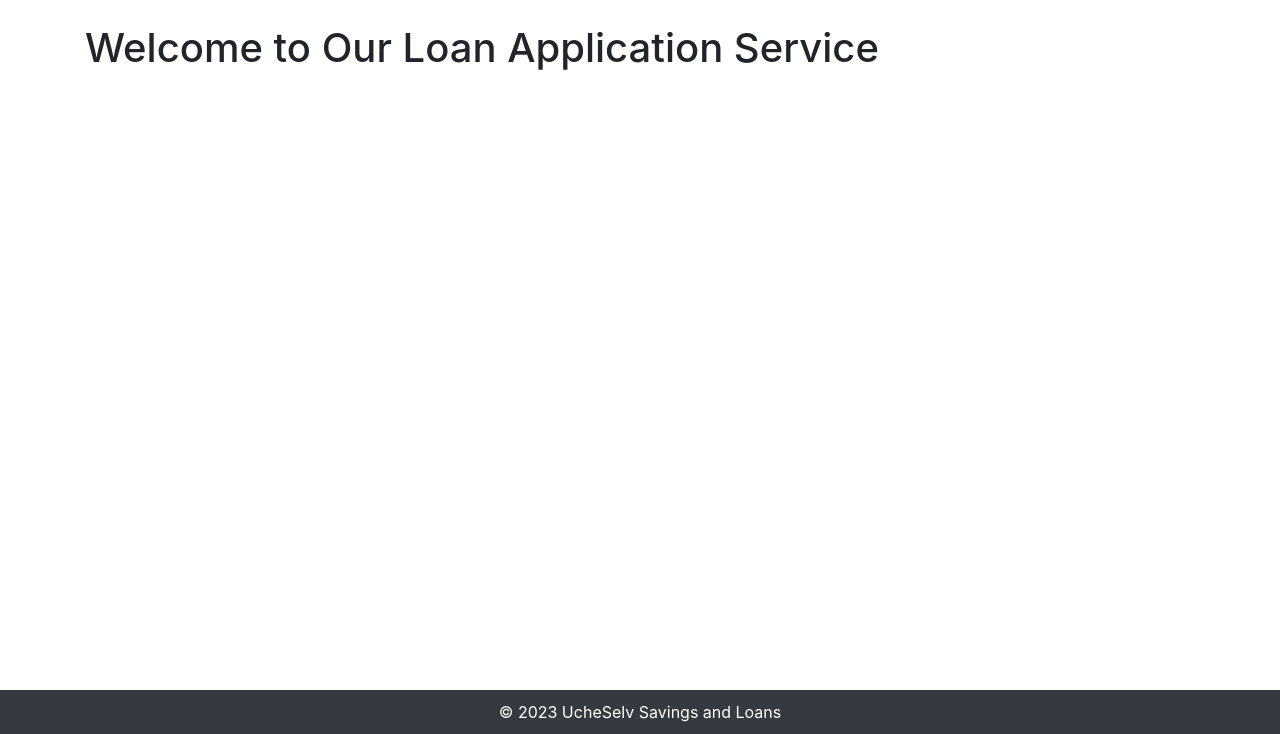
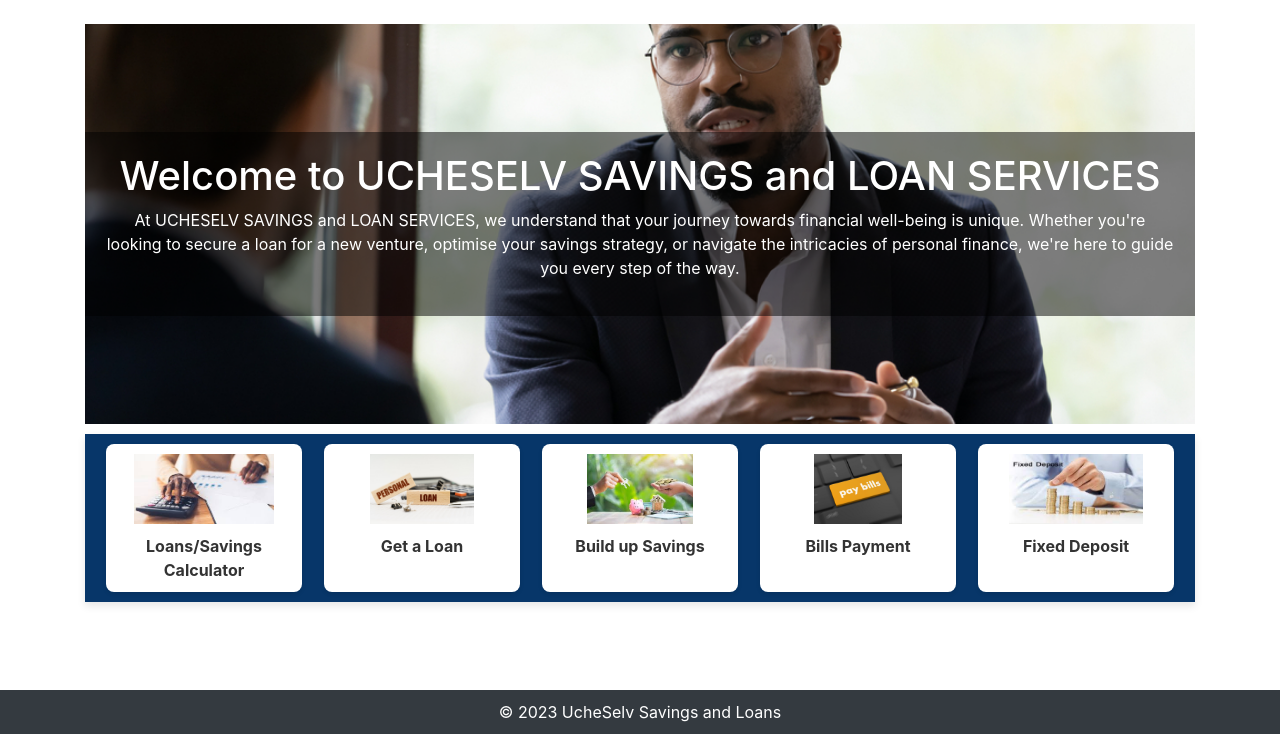
Before and after one commit to uchechukwuekemezie/ucheselv, a Flask app: page / in a window 1280 px wide. Shown: the part 66-800 px from the top of the page. Run offline with Flask 3, Linux system fonts and the light colour scheme; some libraries are stand-ins or nearby versions.

Commit message:
added service section to the home page

```diff
--- a/static/css/styles.css
+++ b/static/css/styles.css
@@ -76,3 +76,54 @@ body {
     display: block;
     margin-bottom: 5px;
 }
+
+/* index */
+
+.cover-photo {
+    background-size: cover;
+    background-position: center;
+    height: 400px; /* Adjust the height as needed */
+    display: flex;
+    align-items: center;
+    justify-content: center;
+    text-align: center;
+    color: white; /* Adjust text color for visibility */
+}
+
+.cover-content {
+    background-color: rgba(0, 0, 0, 0.5); /* Semi-transparent background for readability */
+    padding: 20px;
+}
+
+/* Services section */
+
+.services-section {
+    display: flex;
+    justify-content: space-around;
+    background-color: #073669; /* Fine blue background */
+    padding: 10px;
+    box-shadow: 0 4px 8px rgba(0, 0, 0, 0.1);
+    margin-top: 10px;
+}
+
+.service-item {
+    text-align: center;
+    background-color: white;
+    padding: 10px;
+    border-radius: 8px;
+    box-shadow: 0 2px 4px rgba(0, 0, 0, 0.1);
+    width: 18%;
+}
+
+.service-item img {
+    max-width: 150px;
+    max-height: 70px;
+    margin-bottom: 10px;
+}
+
+.service-item a {
+    display: block;
+    color: #333; /* Text color */
+    text-decoration: none;
+    font-weight: bold;
+}
--- a/templates/calculator.html
+++ b/templates/calculator.html
@@ -1,5 +1,7 @@
 {% extends 'base.html' %}
 {% block content %}
+<div class="calculator-container">
+    <div class="calculator-section">
         <h1>Calculators</h1>
 
         <!-- Options for Calculators -->
@@ -52,7 +54,9 @@
 
     <p id="futureValue">Future Value: </p>
 </div>
-
+<div class="cover-photo-section">
+    <img src="/static/images/calculate.jpeg" alt="Cover" class="cover-photo">
+</div>
 <script>
 // Function to Show the Selected Calculator
 function showCalculator() {
--- a/templates/index.html
+++ b/templates/index.html
@@ -4,5 +4,34 @@
 {% block title %}Home Page{% endblock %}
 
 {% block content %}
-    <h1>Welcome to Our Loan Application Service</h1>
+<div class="cover-photo" style="background-image: url('/static/images/FINANCIAL.jpg1.jpg');">
+    <div class="cover-content">
+        <h1>Welcome to UCHESELV SAVINGS and LOAN SERVICES</h1>
+        <p>At UCHESELV SAVINGS and LOAN SERVICES, we understand that your journey towards financial well-being is unique. Whether you're looking to secure a loan for a new venture, optimise your savings strategy, or navigate the intricacies of personal finance, we're here to guide you every step of the way.</p>
+    </div>
+</div>
+
+<div class="services-section">
+    <div class="service-item">
+        <img src="/static/images/calculate.jpeg" alt="Calculator">
+        <a href="{{ url_for('main.calculator') }}">Loans/Savings Calculator</a>
+    </div>
+    <div class="service-item">
+        <img src="/static/images/FINANCIAL.2.jpg6.jpg" alt="Loan">
+        <a href="{{ url_for('main.loans') }}">Get a Loan</a>
+    </div>
+    <div class="service-item">
+        <img src="/static/images/saves.jpeg" alt="Savings">
+        <a href="{{ url_for('main.savings') }}">Build up Savings</a>
+    </div>
+    <div class="service-item">
+        <img src="/static/images/bills.webp" alt="Bills">
+        <a href="{{ url_for('main.bills_payment') }}">Bills Payment</a>
+    </div>
+    <div class="service-item">
+        <img src="/static/images/deposit.jpeg" alt="Deposit">
+        <a href="{{ url_for('main.fixed_deposit') }}">Fixed Deposit</a>
+    </div>
+</div>
+
 {% endblock %}
```
Also changed, not shown: static/images/FINANCIAL.2.jpg (added), static/images/FINANCIAL.2.jpg4.jpg (added), static/images/FINANCIAL.2.jpg5.jpg (added), static/images/FINANCIAL.2.jpg6.jpg (added), static/images/FINANCIAL.2.jpg7.jpg (added), static/images/FINANCIAL.jpg1.jpg (added), static/images/FINANCIAL.jpg3.jpg (added), static/images/bills.webp (added), static/images/calculate.jpeg (added), static/images/deposit.jpeg (added), static/images/saves.jpeg (added). Lines whose indentation alone changed are shown as unchanged.
